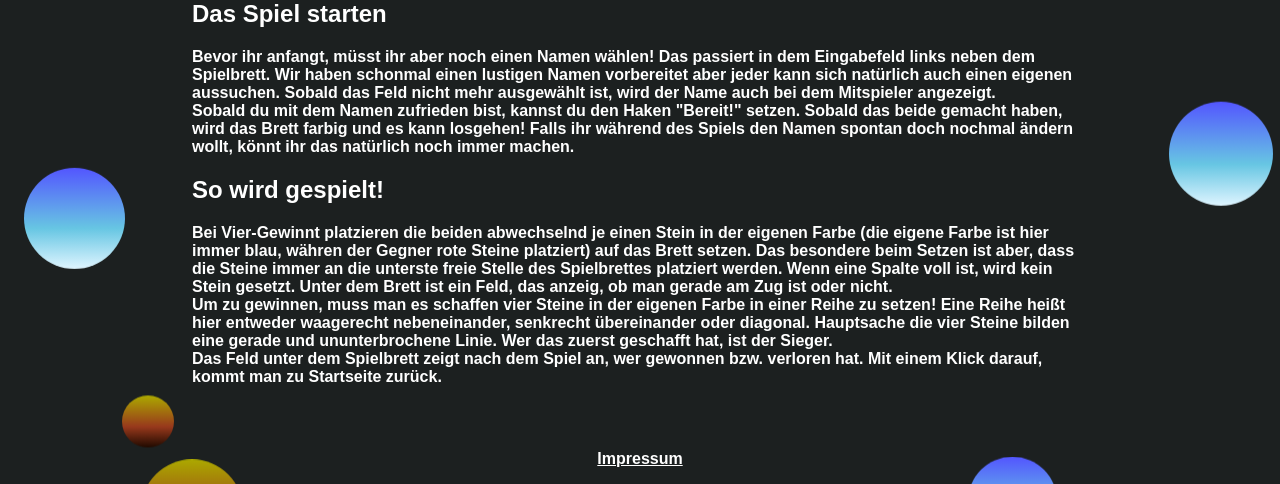
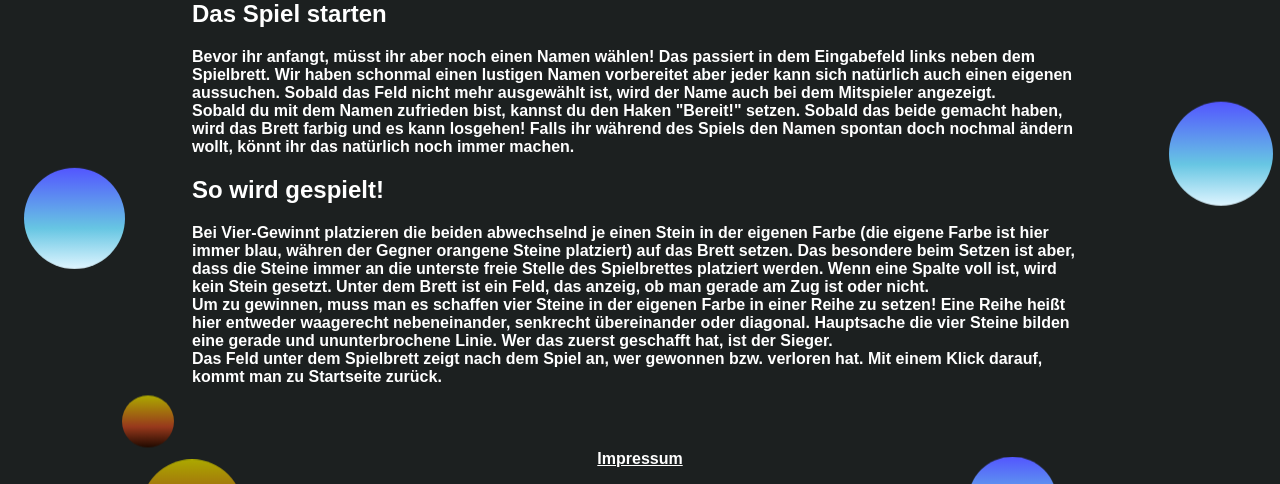
Before and after one commit to Sebastian-Heinzenburger/viererfieber, a Python web app: template templates/index.html in a window 1280 px wide. Shown: the part 740-1224 px from the top of the page. Run offline with Jinja, Linux system fonts and the light colour scheme; the template is opened without the code that fills it, so the values that code supplies are empty.

Commit message:
Gegnerische Farbe ist mittlerweile orange

```diff
--- a/templates/index.html
+++ b/templates/index.html
@@ -43,7 +43,7 @@
       <section>
         <h1>So wird gespielt!</h1>
         <p>
-          Bei Vier-Gewinnt platzieren die beiden abwechselnd je einen Stein in der eigenen Farbe (die eigene Farbe ist hier immer blau, währen der Gegner rote Steine platziert) auf das Brett setzen. Das besondere beim Setzen ist aber, dass die Steine immer an die unterste freie Stelle des Spielbrettes platziert werden. Wenn eine Spalte voll ist, wird kein Stein gesetzt. Unter dem Brett ist ein Feld, das anzeig, ob man gerade am Zug ist oder nicht.<br>
+          Bei Vier-Gewinnt platzieren die beiden abwechselnd je einen Stein in der eigenen Farbe (die eigene Farbe ist hier immer blau, währen der Gegner orangene Steine platziert) auf das Brett setzen. Das besondere beim Setzen ist aber, dass die Steine immer an die unterste freie Stelle des Spielbrettes platziert werden. Wenn eine Spalte voll ist, wird kein Stein gesetzt. Unter dem Brett ist ein Feld, das anzeig, ob man gerade am Zug ist oder nicht.<br>
           Um zu gewinnen, muss man es schaffen vier Steine in der eigenen Farbe in einer Reihe zu setzen! Eine Reihe heißt hier entweder waagerecht nebeneinander, senkrecht übereinander oder diagonal. Hauptsache die vier Steine bilden eine gerade und ununterbrochene Linie. Wer das zuerst geschafft hat, ist der Sieger. <br>
           Das Feld unter dem Spielbrett zeigt nach dem Spiel an, wer gewonnen bzw. verloren hat. Mit einem Klick darauf, kommt man zu Startseite zurück.
         </p>
```
